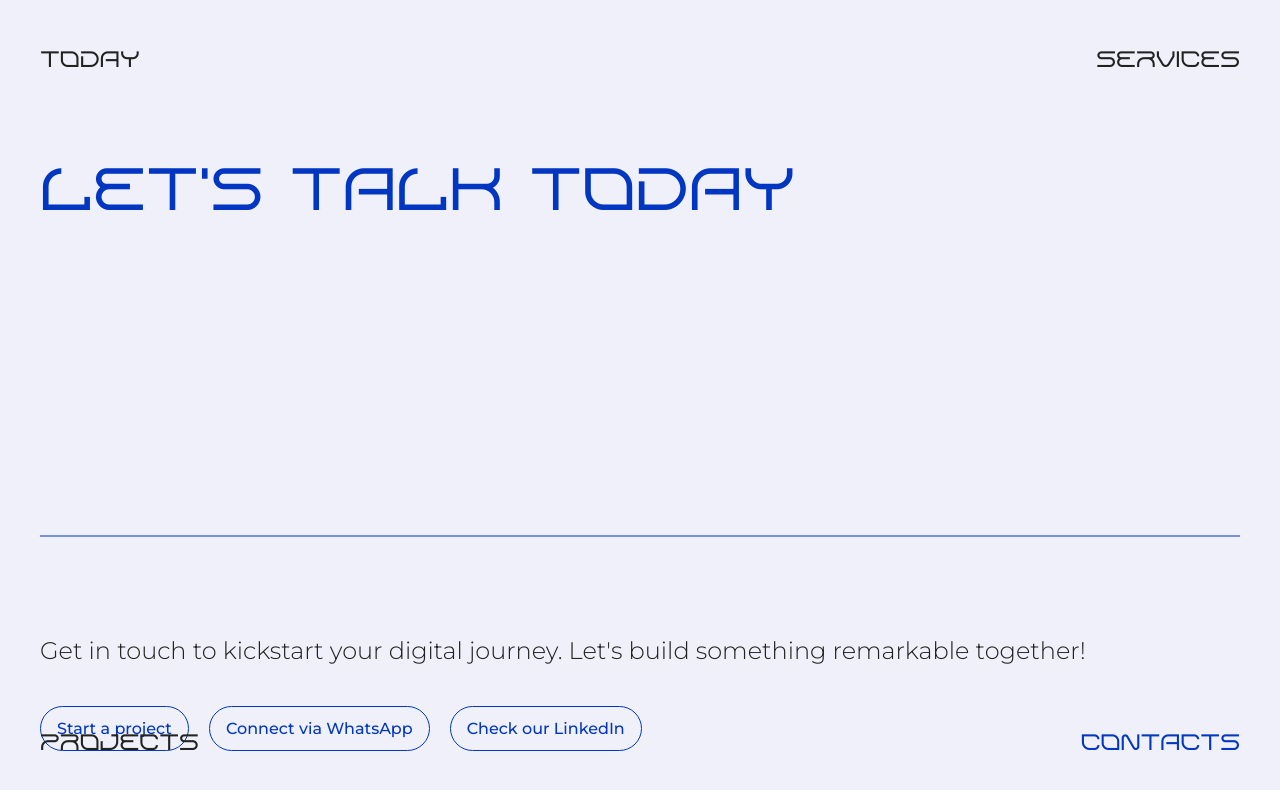
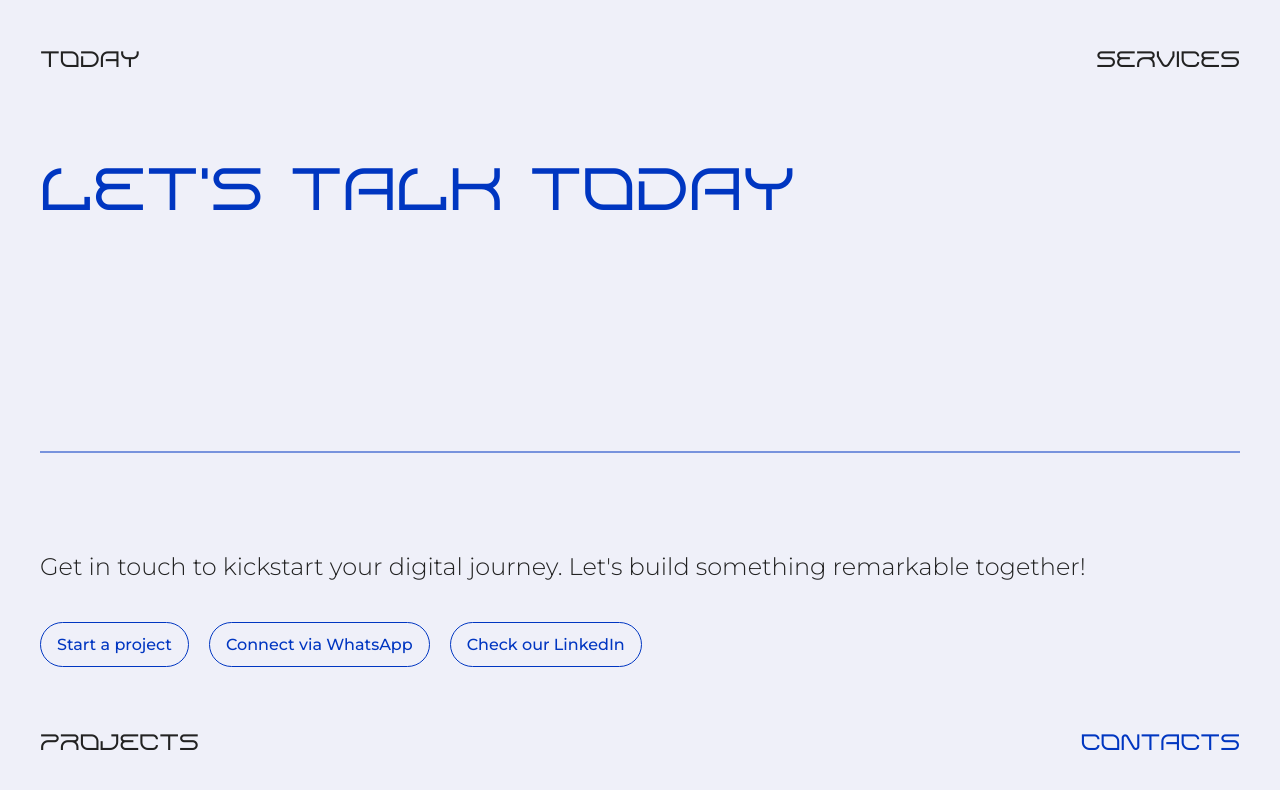
Before and after one commit to purr-purr/today-studio.ie, a Next.js app: page /contacts in a window 1280 px wide. Shown: the top 790 px of the page. Built offline with nearby package versions, Linux system fonts and the light colour scheme; no server answers.

Commit message:
fix: contacts curve line adaptive styles

```diff
--- a/src/modules/pages/contacts/Contacts.module.scss
+++ b/src/modules/pages/contacts/Contacts.module.scss
@@ -5,10 +5,6 @@
 
 .heading {
 	margin-bottom: 216px;
-
-	@include media($laptop-bp) {
-		margin-bottom: 300px;
-	}
 
 	@include media($mobile-bp) {
 		margin-bottom: 60px;
```
